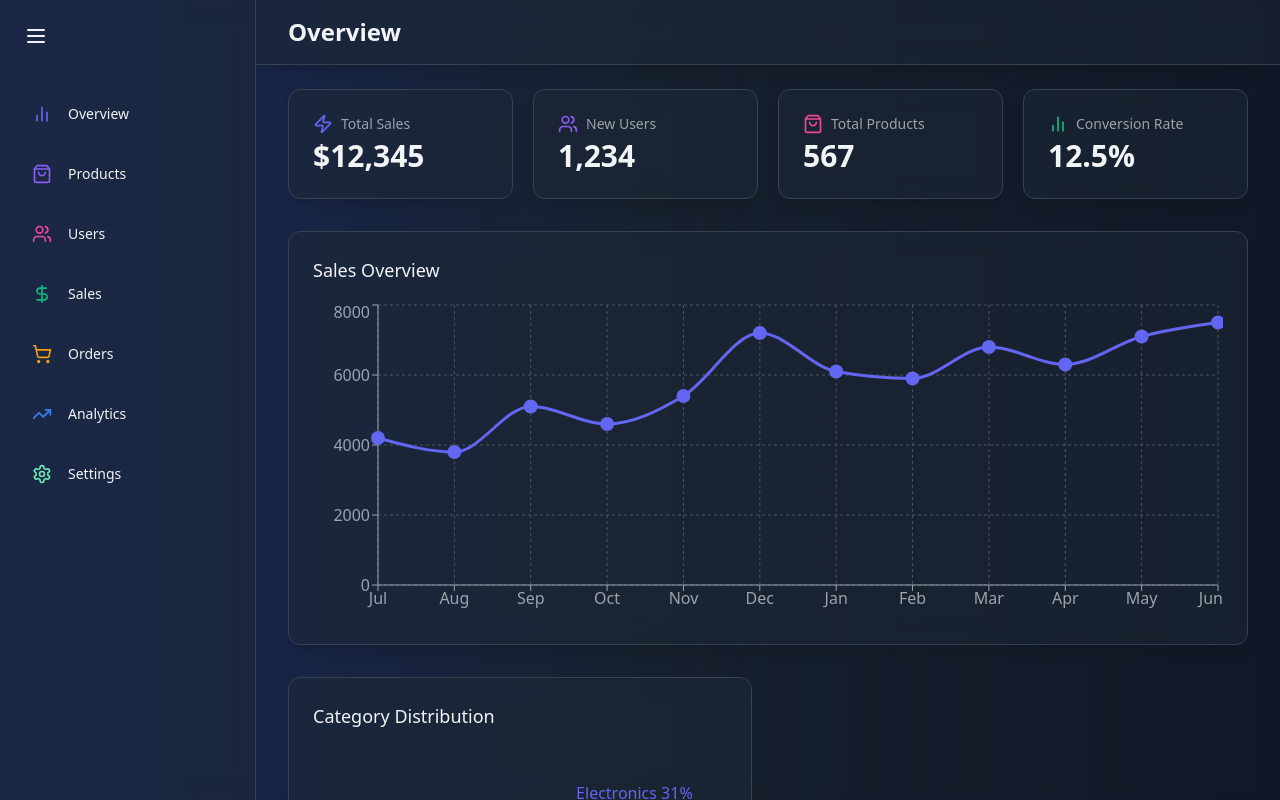
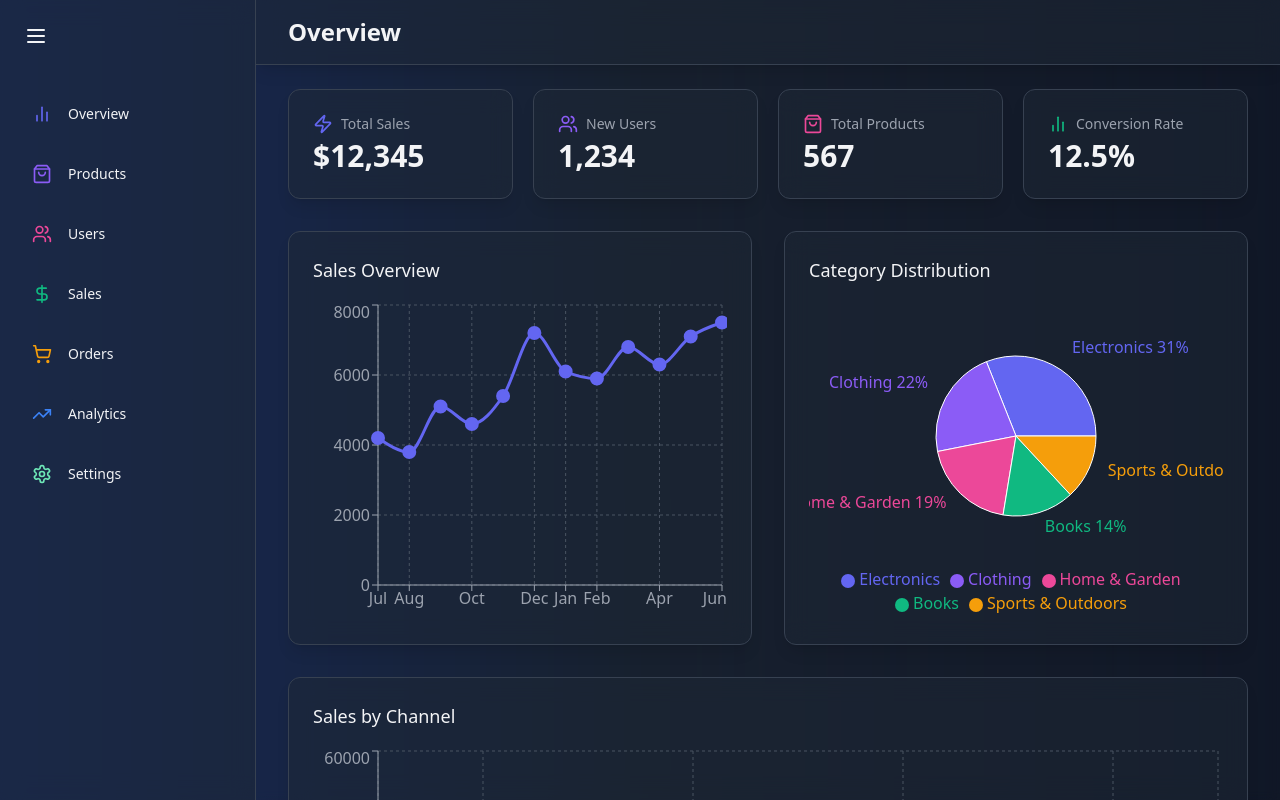
Before and after one commit to Mr-Perfectuz/react-admin, a React (Vite) app: page / in a window 1280 px wide. Built offline with nearby package versions, Linux system fonts and the light colour scheme.

Commit message:
Chore: update Overview page

```diff
--- a/src/App.jsx
+++ b/src/App.jsx
@@ -1,5 +1,5 @@
 import { Route, Routes } from "react-router-dom";
-import { OverviewPage } from "./pages/OverviewPage";
+import OverviewPage from "./pages/OverviewPage";
 import ProductPage from "./pages/ProductPage";
 import { Sidebar } from "./components/common/Sidebar";
 function App() {
--- a/src/pages/OverviewPage.jsx
+++ b/src/pages/OverviewPage.jsx
@@ -47,10 +47,9 @@ const OverviewPage = () => {
         </motion.div>
 
         {/* CHARTS */}
+
         <div className="grid grid-cols-1 lg:grid-cols-2 gap-8">
-          <div className="lg:col-span-2">
-            <SalesOverviewChart />
-          </div>
+          <SalesOverviewChart />
           <CategoryDistributionChart />
           <SalesChannelChart />
         </div>
@@ -58,5 +57,4 @@ const OverviewPage = () => {
     </div>
   );
 };
-
-export { OverviewPage };
+export default OverviewPage;
```
Also changed, not shown: 1 other file (tests, documents, lock files or other folders).
